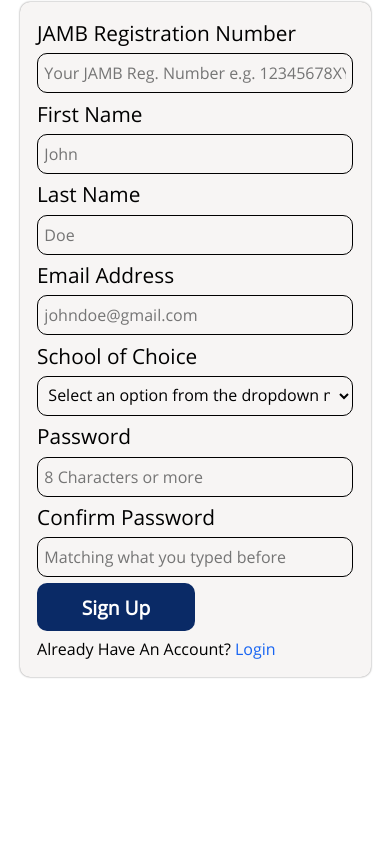
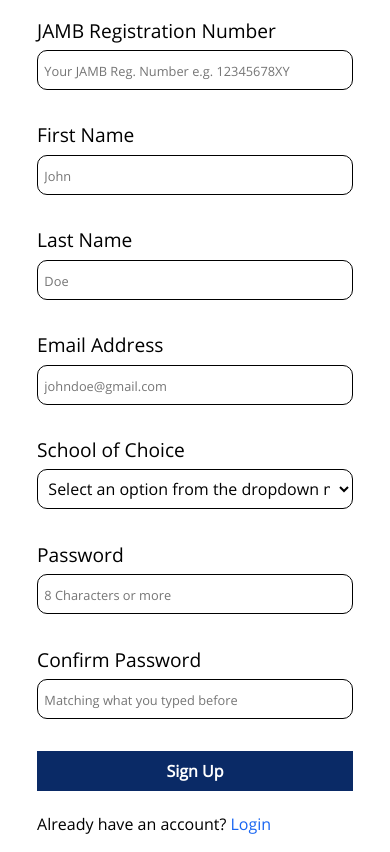
Before and after one commit to b6rav0/richytutors, a plain HTML site: page register/index.html in a window 390 px wide. Shown: the part 152-1004 px from the top of the page. Before the commit the page ends 844 px from the top, so only its background shows below. Drawn offline with Linux system fonts and the light colour scheme.

Commit message:
Re-Styled the Login and Register Pages

```diff
--- a/register/index.html
+++ b/register/index.html
@@ -78,7 +78,7 @@
 
             <span class="text-danger float-right" id="err"></span>
             <button type="submit">Sign Up</button>
-            <p>Already Have An Account? <a href="../login/index.html">Login</a></p>
+            <p>Already have an account? <a href="../login/index.html">Login</a></p>
         </form>
 <script>
     var passkey = document.getElementById("passkey").childNodes[2]
--- a/static/candidate/login.css
+++ b/static/candidate/login.css
@@ -1,3 +1,8 @@
+/*File contains styling for both the login and register pages*/
+/*The same styles apply to both pages automatically*/
+/*only thing different is the addition of a <select> tag to the register page,*/
+/*which takes the same styling as the input fields*/
+
 * {
 	font-family: "Open Sans Regular";
 }
@@ -16,9 +21,6 @@
 form {
 	padding: 5%;
 	margin: 3% 0 2%;
-	border-radius: 10px;
-	box-shadow: 0 0 2px 0 gray;
-	background-color: var(--light-grayish-orange);
 }
 
 label {
@@ -85,6 +87,30 @@
 
 @media all and (max-width: 800px) {
 	section {
-		padding-top: 20%;
+		padding-top: 25%;
+	}
+	section h1 {
+		font-size: 2em;
+	}
+	label {
+		font-size: 1.2em;
+	}
+	form {
+		position: relative;
+	}
+	form input {
+		margin-bottom: 10%;
+	}
+	::placeholder {
+		font-size: 0.8em;
+	}
+	form select {
+		margin-bottom: 10%;
+	}
+	form button {
+		width: 100%;
+		margin-bottom: 5%;
+		border-radius: 0;
+		font-size: 1em;
 	}
 }
```
